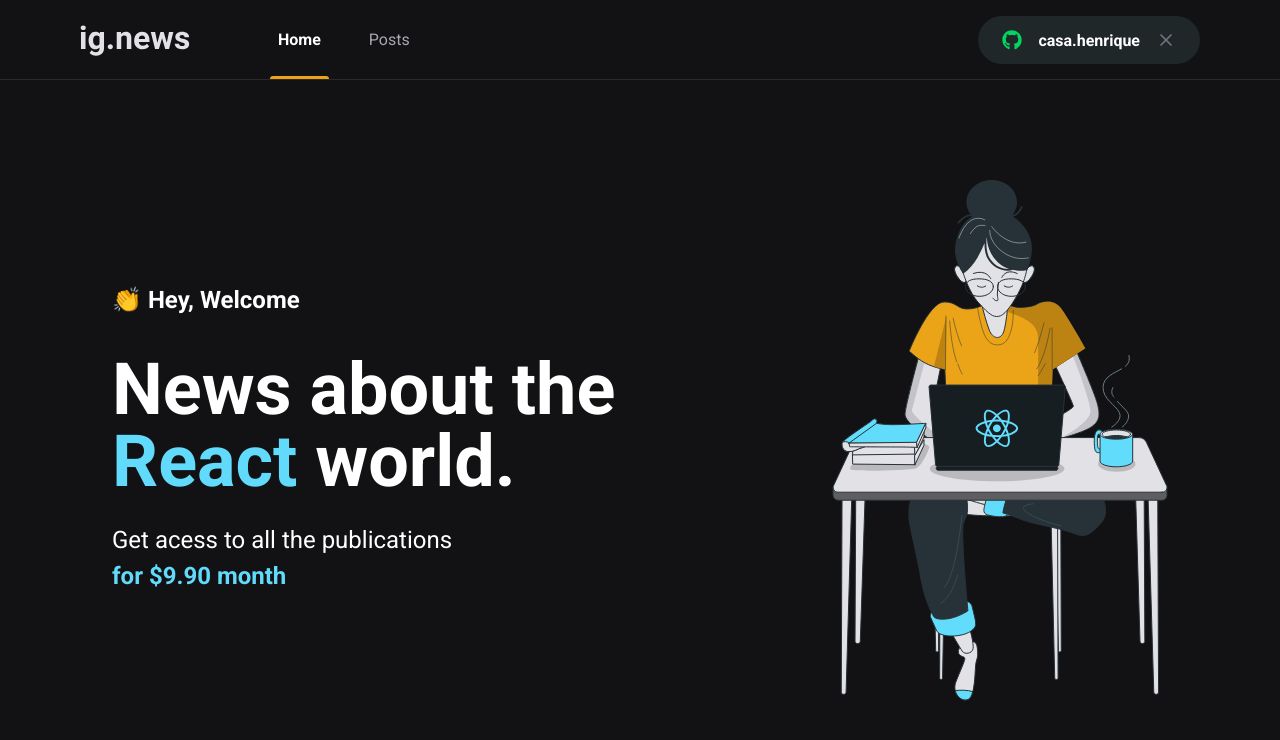
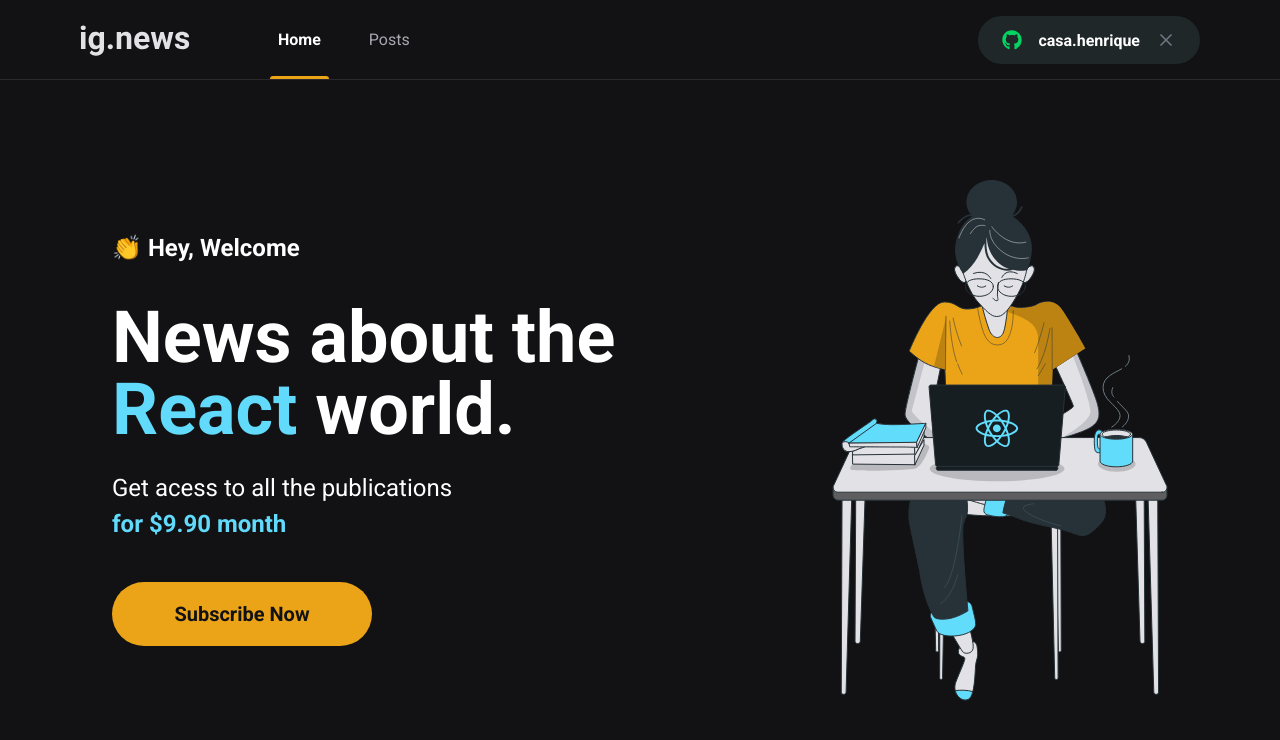
Before and after one commit to casa-henrique/IgNews, a Next.js app: page / in a window 1280 px wide. Shown: the top 740 px of the page. Built offline with nearby package versions, Linux system fonts and the light colour scheme.

Commit message:
Componente SubscribeButton

```diff
--- /dev/null
+++ b/src/components/SubscribeButton/index.tsx
@@ -0,0 +1,9 @@
+import styles from "./styles.module.scss";
+
+export function SubscribeButton() {
+  return (
+    <button type="button" className={styles.subscribeButton}>
+      Subscribe Now
+    </button>
+  );
+}
--- /dev/null
+++ b/src/components/SubscribeButton/styles.module.scss
@@ -0,0 +1,23 @@
+.subscribeButton {
+  display: flex;
+  align-items: center;
+  justify-content: center;
+
+  height: 4rem;
+  width: 260px;
+
+  border: 0;
+  border-radius: 2rem;
+
+  background: var(--yellow-500);
+  color: var(--gray-900);
+
+  font-size: 1.25rem;
+  font-weight: bold;
+
+  transition: filter 0.2s;
+
+  &:hover {
+    filter: brightness(0.8);
+  }
+}
--- a/src/pages/home.module.scss
+++ b/src/pages/home.module.scss
@@ -41,4 +41,8 @@
       font-weight: bold;
     }
   }
+
+  button {
+    margin-top: 2.5rem;
+  }
 }
--- a/src/pages/index.tsx
+++ b/src/pages/index.tsx
@@ -1,4 +1,6 @@
 import Head from "next/head";
+
+import { SubscribeButton } from "../components/SubscribeButton";
 
 import styles from "./home.module.scss";
 
@@ -19,6 +21,7 @@
             Get acess to all the publications <br />
             <span>for $9.90 month</span>
           </p>
+          <SubscribeButton />
         </section>
         <img src="/images/avatar.svg" alt="Girl Coding" />
       </main>
```
